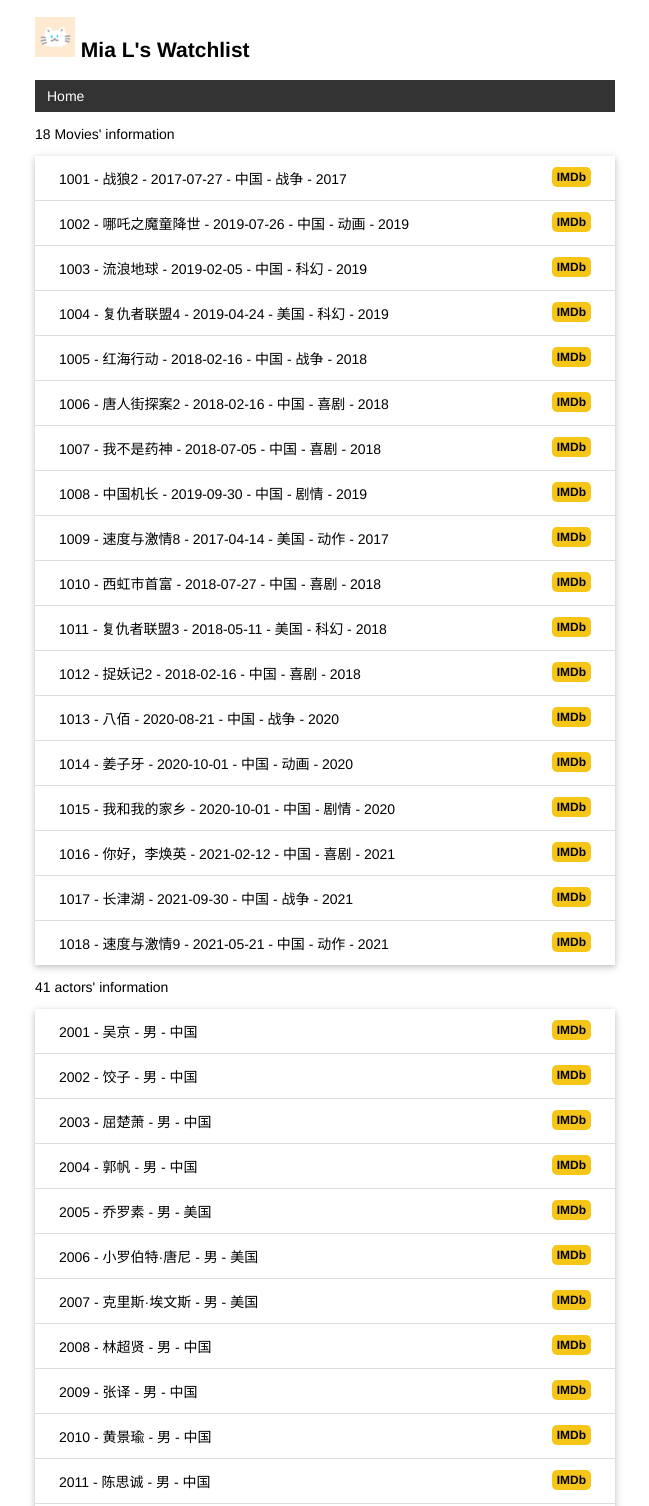
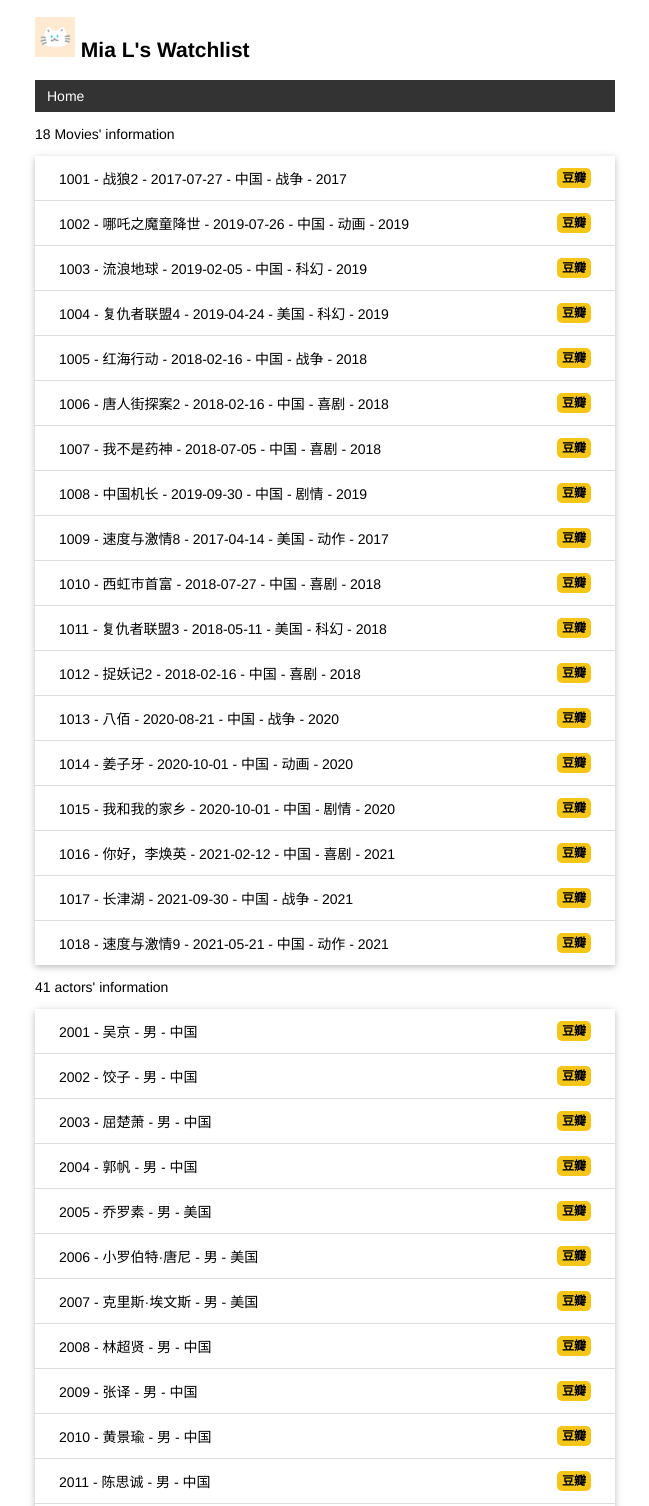
Before and after one commit to MiaLYB/watchlist, a Flask app: page / in a window 1280 px wide. Shown: the top 1506 px of the page, without its empty margins (315-964 px from the left). Run offline with Flask 3, Linux system fonts and the light colour scheme.

```diff
--- a/static/style.css
+++ b/static/style.css
@@ -100,7 +100,7 @@ nav li a:hover{
 .float-right{
     float:right;
 }
-.imdb{
+.豆瓣{
     font-size:12px;
     font-weight:bold;
     color:black;
--- a/templates/index.html
+++ b/templates/index.html
@@ -5,7 +5,7 @@
     {% for movieinfo in movies_information %}
     <li>{{ movieinfo.movie_id }} - {{ movieinfo.movie_name }} - {{ movieinfo.release_date }} - {{ movieinfo.country }} - {{ movieinfo.type }} - {{ movieinfo.year }}
         <span class="float-right">
-            <a class="imdb"href="https://www.imdb.com/find?q={{movieinfo.movie_name}}"target="_blank"title="Find this on IMDb">IMDb</a>
+           <a class="豆瓣"href="https://movie.douban.com/subject_search?search_text={{movieinfo.movie_name}}"target="_blank"title="在豆瓣上查看更多信息">豆瓣</a>
         </span>
     </li>
     {% endfor %}
@@ -15,7 +15,7 @@
     {% for actor in actors %}
     <li>{{ actor.actor_id }} - {{ actor.actor_name }} - {{ actor.gender }} - {{ actor.country }}
      <span class="float-right">
-            <a class="imdb"href="https://www.imdb.com/find?q={{actor.actor_name}}"target="_blank"title="Find this on IMDb">IMDb</a>
+            <a class="豆瓣"href="https://movie.douban.com/subject_search?search_text={{actor.actor_name}}"target="_blank"title="在豆瓣上查看更多信息">豆瓣</a>
         </span>
     </li>
     {% endfor %}
```
